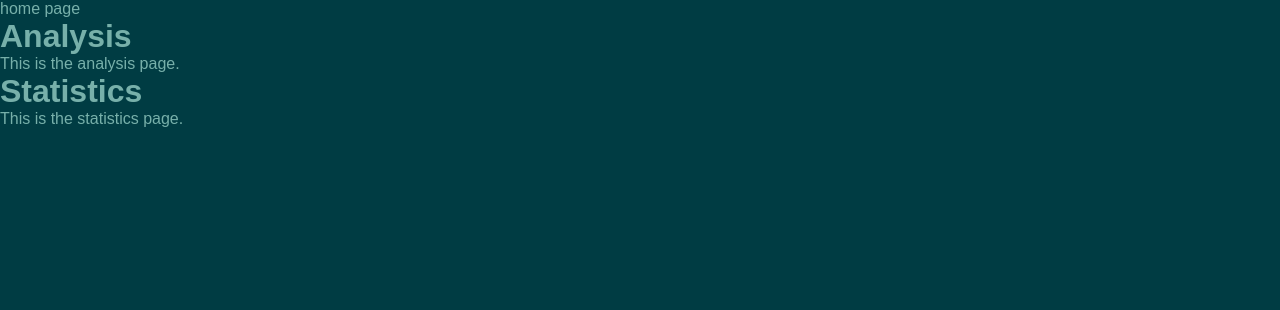
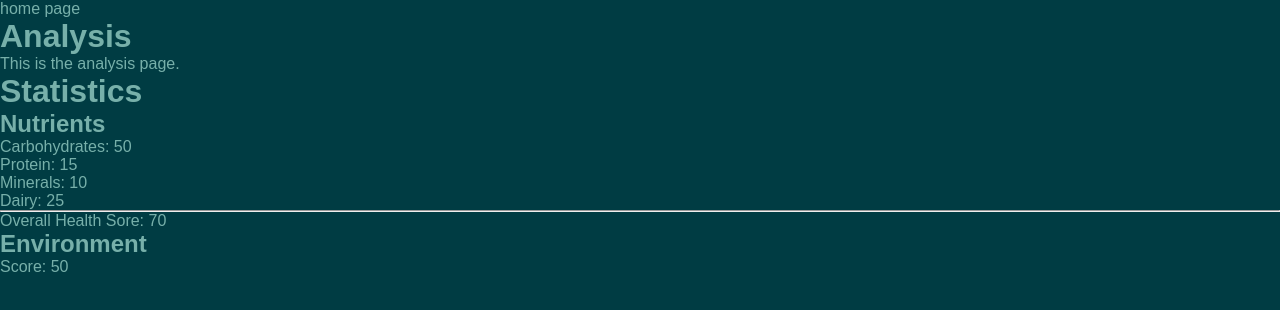
Before and after one commit to biotechHack24/you-are-what-you-eat, a Next.js app: page / in a window 1280 px wide. Shown: the top 310 px of the page. Built offline with nearby package versions, Linux system fonts and the light colour scheme.

Commit message:
feat: parsing of example statisctics object

```diff
--- a/src/app/statistics/page.tsx
+++ b/src/app/statistics/page.tsx
@@ -1,12 +1,31 @@
 import styles from "./page.module.css";
 
 export default function Statistics() {
+
+    let example_obj = {
+        nutrients: {
+            carbohydrates: 50,
+            protein: 15,
+            minerals: 10,
+            dairy: 25
+        },
+
+        environmental_score: 50,
+        health_score: 70
+    };
+
     return (
         <main className={styles.main}>
             <h1>Statistics</h1>
-            <p>
-                This is the statistics page.
-            </p>
+            <h2>Nutrients</h2>
+            <p>Carbohydrates: {example_obj.nutrients.carbohydrates}</p>
+            <p>Protein: {example_obj.nutrients.protein}</p>
+            <p>Minerals: {example_obj.nutrients.minerals}</p>
+            <p>Dairy: {example_obj.nutrients.dairy}</p>
+            <hr />
+            <p>Overall Health Sore: {example_obj.health_score}</p>
+            <h2>Environment</h2>
+            <p>Score: {example_obj.environmental_score}</p>
         </main>
     );
 }
```
